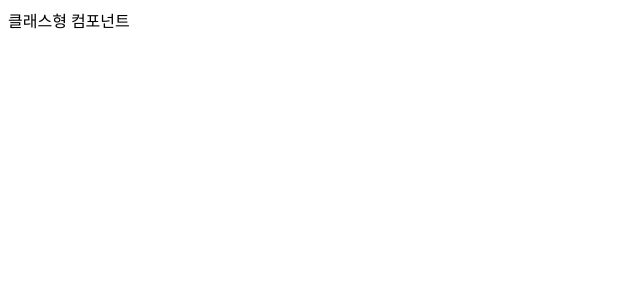
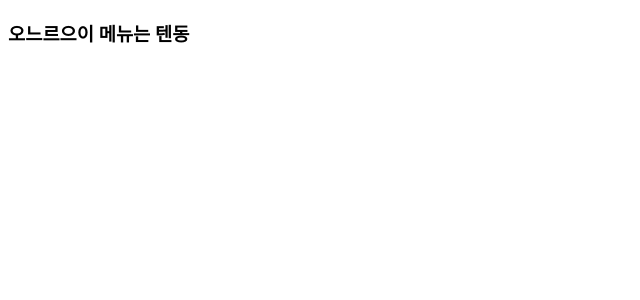
Before and after one commit to joo-seongchan/base_react, a React (Create React App) app: page / in a window 1280 px wide. Shown: the top 300 px of the page, without its empty margins (0-640 px from the left). Built offline with nearby package versions, Linux system fonts and the light colour scheme.

Commit message:
make menu

```diff
--- a/src/App.js
+++ b/src/App.js
@@ -5,6 +5,7 @@
   FnComponents_1,
   FnComponents_2,
 } from "./components/2_component/FnComponent";
+import { FoodMenu } from "./components/2_component/FoodMenu";
 
 const App = () => {
   return (
@@ -14,8 +15,8 @@
 
       {/* <FnComponents_1 />
       <FnComponents_2 /> */}
-
-      <ClassComponent />
+      {/* <ClassComponent /> */}
+      <FoodMenu />
     </div>
   );
 };
--- /dev/null
+++ b/src/components/2_component/FoodMenu.js
@@ -0,0 +1,3 @@
+export const FoodMenu = () => {
+  return <h3>오느르으이 메뉴는 텐동</h3>;
+};
```
